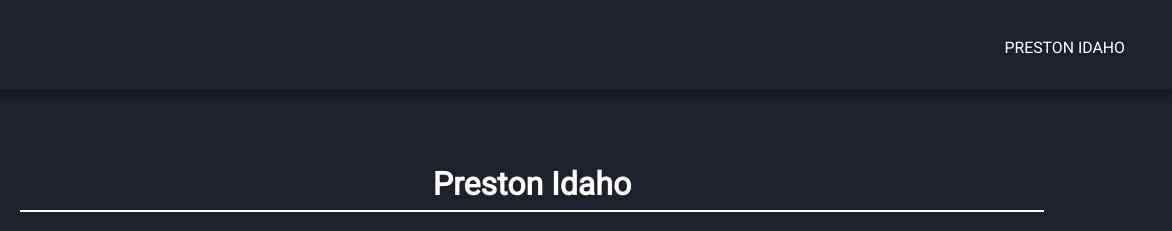
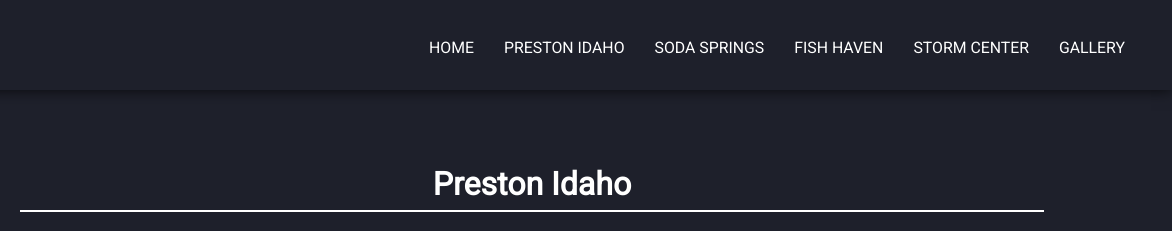
Before and after one commit to wesgtr/wesgtr.github.io, a plain HTML site: page week05/preston.html in a window 1280 px wide. Shown: the top 231 px of the page, 108-1280 px from the left. Drawn offline with Linux system fonts and the light colour scheme.

Commit message:
no message

```diff
--- a/week05/preston.html
+++ b/week05/preston.html
@@ -18,11 +18,12 @@
     <div class="logo"><a href="index.html"><img alt="website logo" src="imgs/cloud-sunny.svg"></a></div>
     <button onclick="toggleMenu()" class="button-menu-toggle">Menu</button>
     <ul class="main-nav" id="nav-id">
-<!--        <li><a href="index.html">Home</a></li>-->
+        <li><a href="#">Home</a></li>
         <li><a href="preston.html">Preston Idaho</a></li>
-<!--        <li><a href="target.html">Target-audience</a></li>-->
-<!--        <li><a href="colorscheme.html">Color-Scheme</a></li>-->
-<!--        <li><a href="typography.html">Typography</a></li>-->
+        <li><a href="#">Soda Springs</a></li>
+        <li><a href="#">Fish Haven</a></li>
+        <li><a href="#">Storm Center</a></li>
+        <li><a href="#">Gallery</a></li>
     </ul>
 </header>
 <main class="main-content">
```
Also changed, not shown: week05/css/large.css (line endings or trailing spaces).
